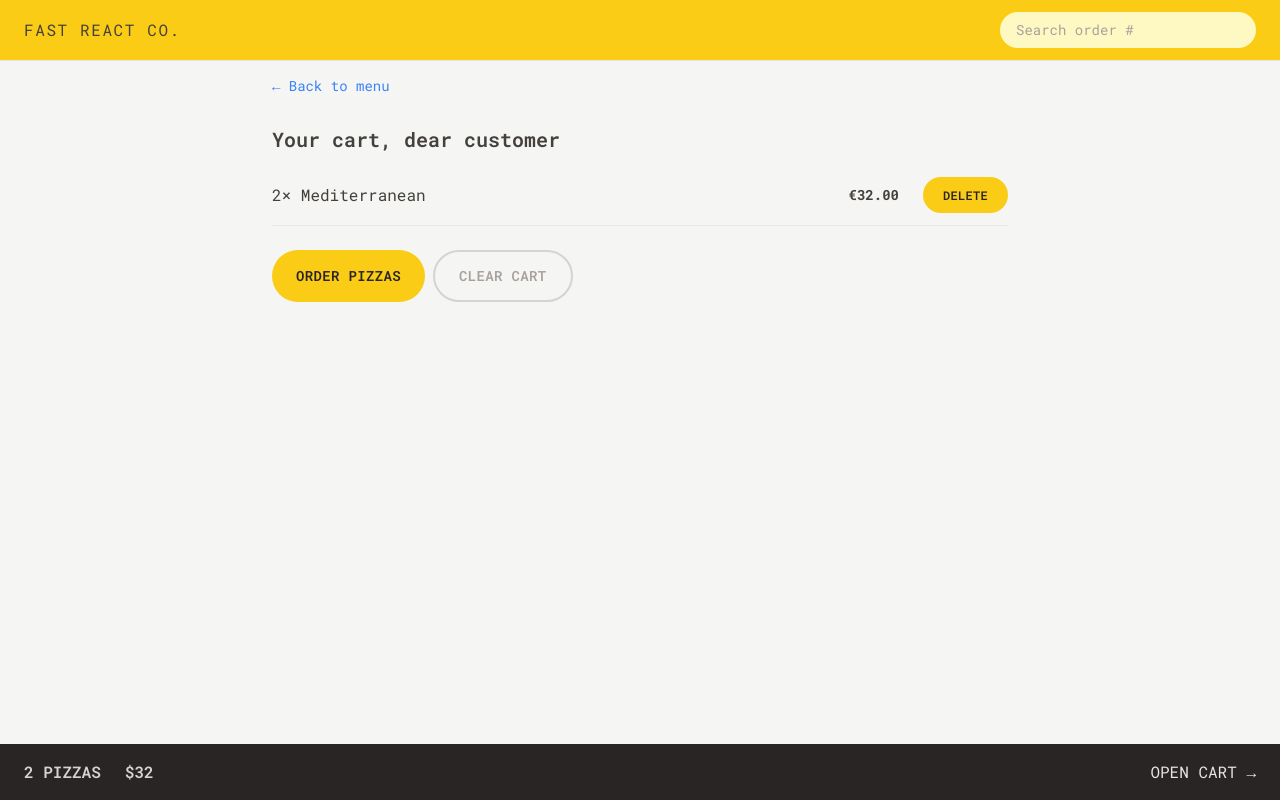
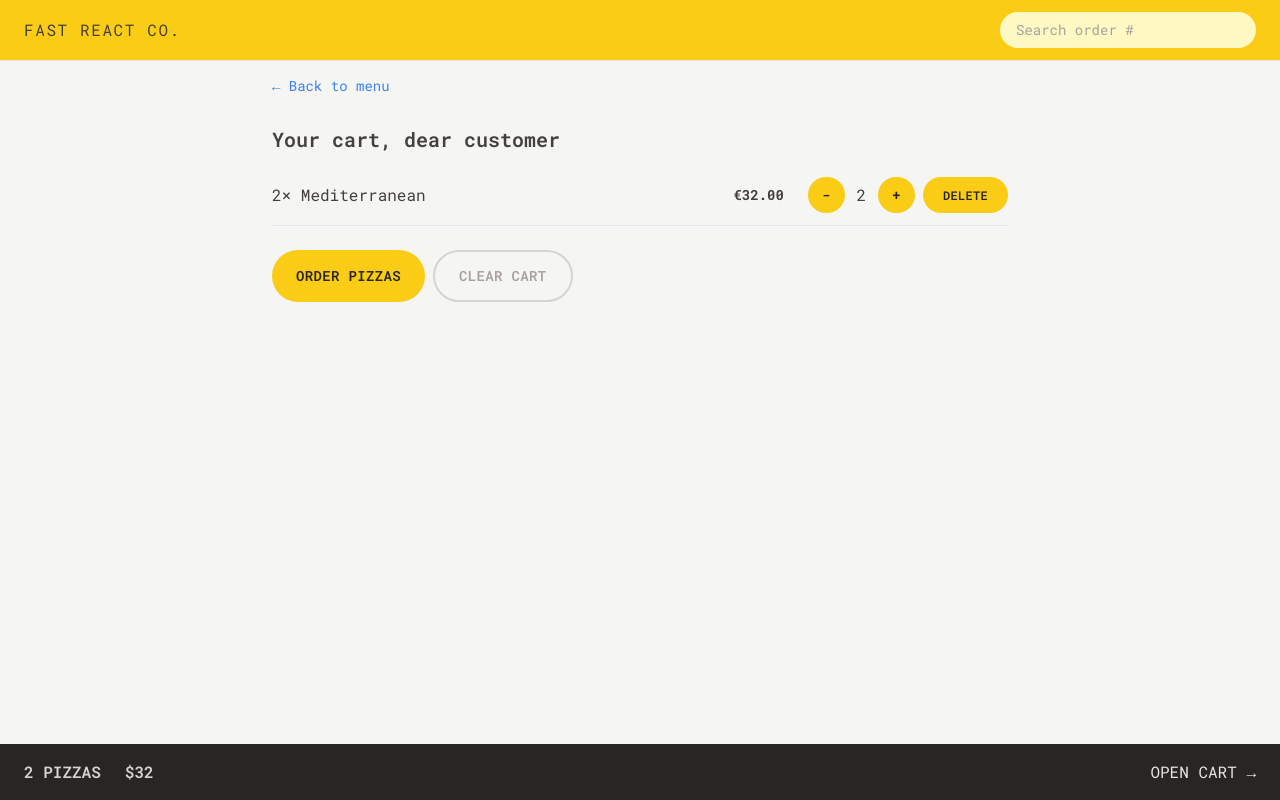
Before and after one commit to KevinPol12/16-fast-react-pizza, a React (Vite) app: page /cart in a window 1280 px wide. Built offline with nearby package versions, Linux system fonts and the light colour scheme.

Commit message:
Calling actions within other defined actions in the redux actions(reducers) from their state slice.

```diff
--- a/src/features/cart/CartItem.jsx
+++ b/src/features/cart/CartItem.jsx
@@ -3,6 +3,7 @@ import Button from "../../ui/Button";
 import { formatCurrency } from "../../utils/helpers";
 import { deleteItem } from "./cartSlice";
 import DeleteItem from "./DeleteItem";
+import UpdateItemQuantity from "./UpdateItemQuantity";
 
 function CartItem({ item }) {
   const { id, name, quantity, totalPrice } = item;
@@ -15,7 +16,10 @@ function CartItem({ item }) {
       </p>
       <div className="flex items-center justify-between sm:gap-6">
         <p className="text-sm font-bold">{formatCurrency(totalPrice)}</p>
-        <DeleteItem id={id} />
+        <div className="flex gap-2">
+          <UpdateItemQuantity id={id} currentQuantity={quantity} />
+          <DeleteItem id={id} />
+        </div>
       </div>
     </li>
   );
--- /dev/null
+++ b/src/features/cart/UpdateItemQuantity.jsx
@@ -0,0 +1,20 @@
+import { useDispatch } from "react-redux";
+import Button from "../../ui/Button";
+import { decreaseItemQuantity, increaseItemQuantity } from "./cartSlice";
+
+function UpdateItemQuantity({ id, currentQuantity }) {
+  const dispatch = useDispatch();
+  return (
+    <div className="flex items-center gap-2 md:gap-3">
+      <Button type="round" onClick={() => dispatch(decreaseItemQuantity(id))}>
+        -
+      </Button>
+      <p>{currentQuantity}</p>
+      <Button type="round" onClick={() => dispatch(increaseItemQuantity(id))}>
+        +
+      </Button>
+    </div>
+  );
+}
+
+export default UpdateItemQuantity;
--- a/src/features/cart/cartSlice.js
+++ b/src/features/cart/cartSlice.js
@@ -29,6 +29,7 @@ const cartSlice = createSlice({
     },
     increaseItemQuantity(state, action) {
       const item = state.cartItems.find((item) => item.id === action.payload);
+      if (item.quantity >= 4) return;
       item.quantity++;
       item.totalPrice = item.quantity * item.unitPrice;
     },
@@ -36,6 +37,8 @@ const cartSlice = createSlice({
       const item = state.cartItems.find((item) => item.id === action.payload);
       item.quantity--;
       item.totalPrice = item.quantity * item.unitPrice;
+      /*Within the action or reducer, we can call another defined action or reducer in the slice for reusing the code with the slice.caseReducers.action(state,action)*/
+      if (item.quantity <= 0) cartSlice.caseReducers.deleteItem(state, action);
     },
     clearCart(state) {
       state.cartItems = [];
--- a/src/features/menu/MenuItem.jsx
+++ b/src/features/menu/MenuItem.jsx
@@ -3,6 +3,7 @@ import Button from "../../ui/Button";
 import { formatCurrency } from "../../utils/helpers";
 import { addItem, getCurrentQuantityById } from "../cart/cartSlice";
 import DeleteItem from "../cart/DeleteItem";
+import UpdateItemQuantity from "../cart/UpdateItemQuantity";
 
 function MenuItem({ pizza }) {
   const { id, name, unitPrice, ingredients, soldOut, imageUrl } = pizza;
@@ -39,7 +40,13 @@ function MenuItem({ pizza }) {
           ) : (
             <p className="text-sm uppercase text-stone-500">Sold out</p>
           )}
-          {isInCart && <DeleteItem id={id} />}
+          {isInCart && (
+            <div className="flex gap-3">
+              <UpdateItemQuantity id={id} currentQuantity={currentQuantity} />
+
+              <DeleteItem id={id} />
+            </div>
+          )}
           {!soldOut && !isInCart && (
             <Button type="small" onClick={() => handleAddToCart()}>
               Add to cart
--- a/src/ui/Button.jsx
+++ b/src/ui/Button.jsx
@@ -6,9 +6,10 @@ function Button({ children, disabled, to, type, onClick }) {
 
   const styles = {
     primary: base + " px-4 py-3 md:px-6 md:py-4",
-    small: base + " px-4 py-2 md:px-5 md:py-2.5 text-xs",
     secondary:
       "inline-block text-sm rounded-full border-2 border-stone-300 px-4 py-2.5 font-semibold uppercase tracking-wide text-stone-400 transition-colors duration-300 hover:bg-stone-300 hover:text-stone-800 focus:text-stone-800 focus:bg-stone-300 focus:outline-none focus:ring focus:ring-stone-200 focus:ring-offset-2 disabled:cursor-not-allowed md:px-6 md:py-3.5 ",
+    small: base + " px-4 py-2 md:px-5 md:py-2.5 text-xs",
+    round: base + " px-2.5 py-1 md:px-3.5 md:py-2 text-sm",
   };
 
   if (to)
```
